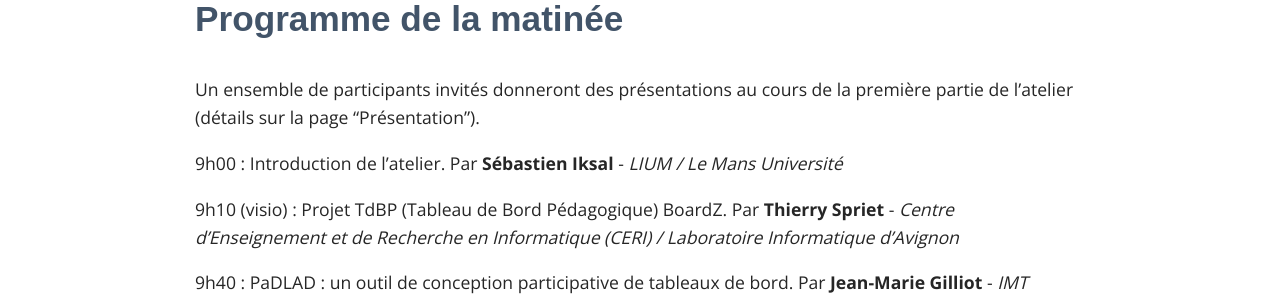
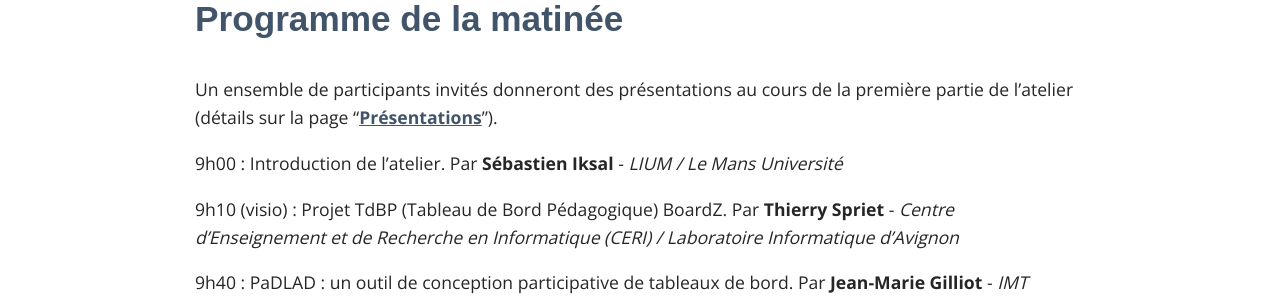
Before and after one commit to padlad/EIAH2025, a Jekyll site: the page built from _pages/03_programme.md, in a window 1280 px wide and 900 px high. Shown: the part 353-653 px from the top of the window. Built offline with Jekyll 4.4.1, drawn with Linux system fonts in a browser that asks for light colours; some web fonts are replaced.

Commit message:
Update 03_programme.md

```diff
--- a/_pages/03_programme.md
+++ b/_pages/03_programme.md
@@ -7,7 +7,7 @@ permalink: /programme/
 
 
 ## Programme de la matinée
-Un ensemble de participants invités donneront des présentations au cours de la première partie de l'atelier (détails sur la page "Présentation").
+Un ensemble de participants invités donneront des présentations au cours de la première partie de l'atelier (détails sur la page "[Présentations](https://padlad.github.io/RJC-EIAH2022/presentations/)").
 
 
 
```
